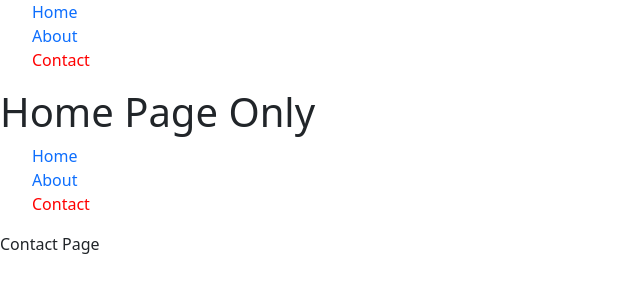
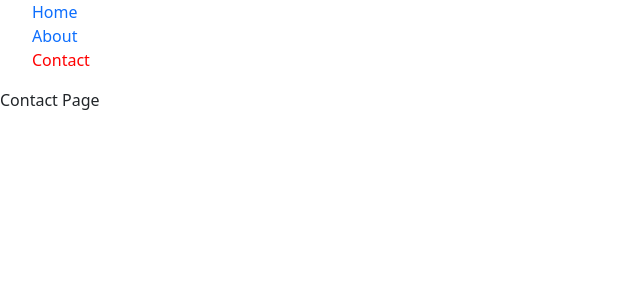
Before and after one commit to Arvindkr123/React-Learning, a React (Create React App) app: page /contact in a window 1280 px wide. Shown: the top 300 px of the page, without its empty margins (0-640 px from the left). Built offline with nearby package versions, Linux system fonts and the light colour scheme.

Commit message:
Shared+Nested

```diff
--- a/src/About.js
+++ b/src/About.js
@@ -1,10 +1,8 @@
 import React from 'react'
-import Hello from './Component/Hello';
 
 const About = () => {
     return (
         <>
-            <Hello></Hello>
             <section>About Page</section>
         </>
     )
--- a/src/Contact.js
+++ b/src/Contact.js
@@ -4,7 +4,6 @@ import Hello from './Component/Hello';
 const Contact = () => {
     return (
         <>
-            <Hello></Hello>
             <section>Contact Page</section>
         </>
     )
--- a/src/Error.js
+++ b/src/Error.js
@@ -1,11 +1,10 @@
 import React from 'react'
-import Hello from './Component/Hello';
+
 
 const Error = () => {
   return (
     <>
     <section><h1>Page Not found</h1></section>
-    <Hello></Hello>
     </>
   )
 }
--- a/src/Home.js
+++ b/src/Home.js
@@ -6,7 +6,6 @@ const Home = () => {
     return (
         <>
             <Hello></Hello>
-            <section><h1>Home Page Only</h1></section>
             <Outlet></Outlet>
         </>
     )
```
